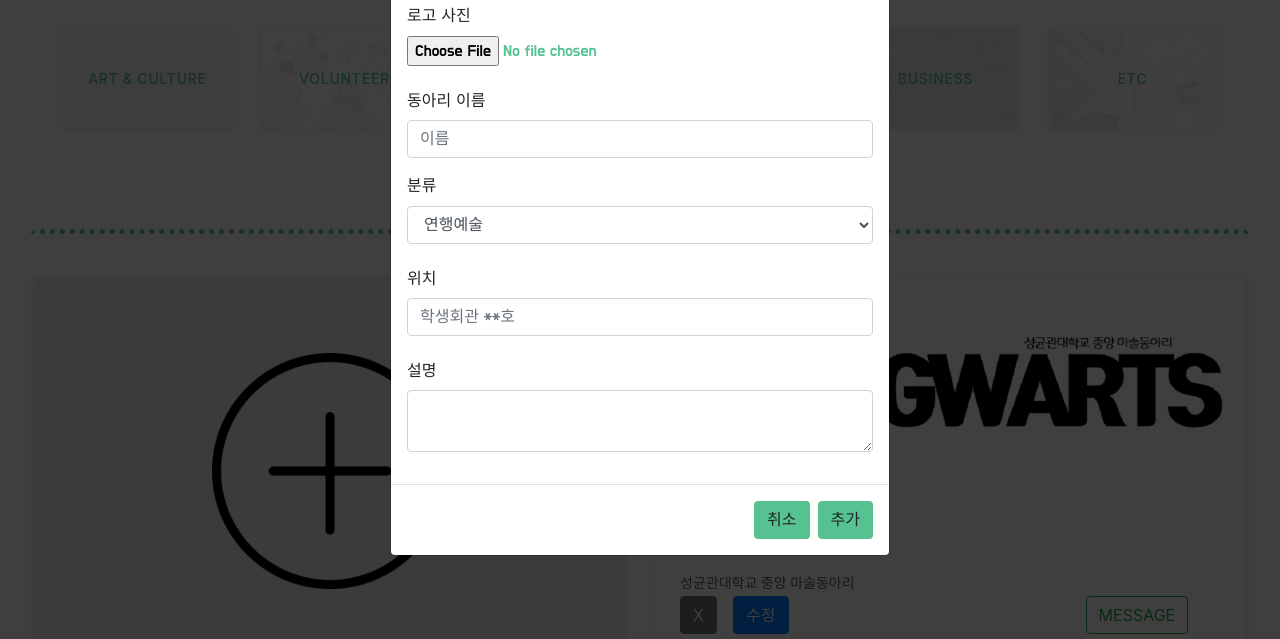
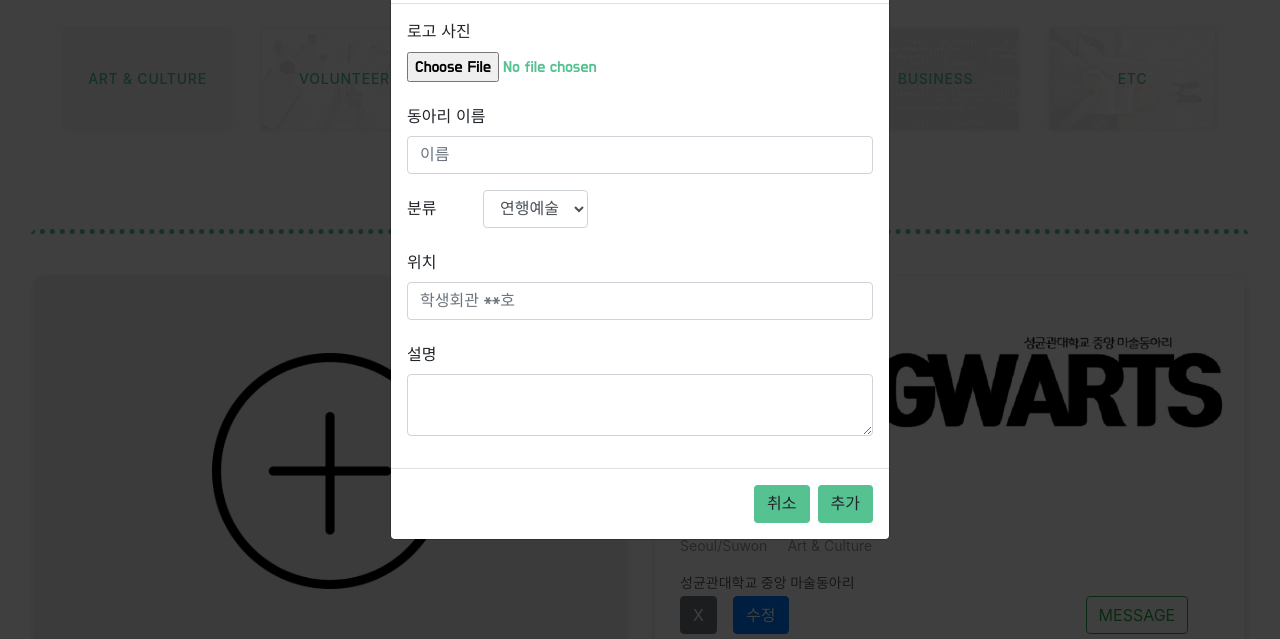
Before and after one commit to jangmii/skkuuiux, a website: page public/html/themes.html in a window 1280 px wide. Both pictures are taken after a click on the picture 271 px from the left and 630 px from the top of the page. Shown: the part 160-799 px from the top of the page. Drawn offline with nearby package versions, Linux system fonts and the light colour scheme; files that its build step writes are made by us from their sources; grey boxes are pictures that could not be loaded; files whose address does not match are found by name; a web font is replaced by a local one.

Commit message:
form modal edit

```diff
--- a/public/html/themes.html
+++ b/public/html/themes.html
@@ -221,9 +221,9 @@
                           <label for="clubname" class="col-form-label">동아리 이름</label>
                           <input type="text" class="form-control" id="club-name" placeholder="이름">
                         </div>
-                        <div class="form-group">
+                        <div class="form-group form-inline">
                                 <label for="exampleFormControlSelect1">분류</label>
-                                <select class="form-control" id="exampleFormControlSelect1">
+                                <select class="form-control" id="exampleFormControlSelect1" style="margin-left: 10%;">
                                   <option>연행예술</option>
                                   <option>평면예술</option>
                                   <option>인문사회</option>
```
